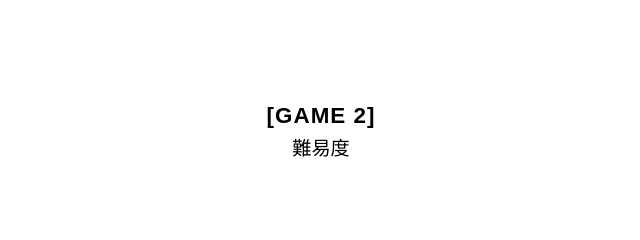
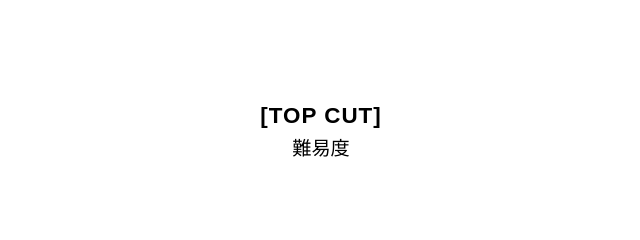
Before and after one commit to overheardbeyblade-eng/borderland, a plain HTML site: page game2.html in a window 1280 px wide. Shown: the top 240 px of the page, 319-959 px from the left. Drawn offline with Linux system fonts and the light colour scheme.

Commit message:
Update game2.html

```diff
--- a/game2.html
+++ b/game2.html
@@ -73,7 +73,7 @@
 </head>
 <body>
 
-<h1>[GAME 2]</h1>
+<h1>[TOP CUT]</h1>
 <p>難易度</p>
 
 <div class="card-container">
```
